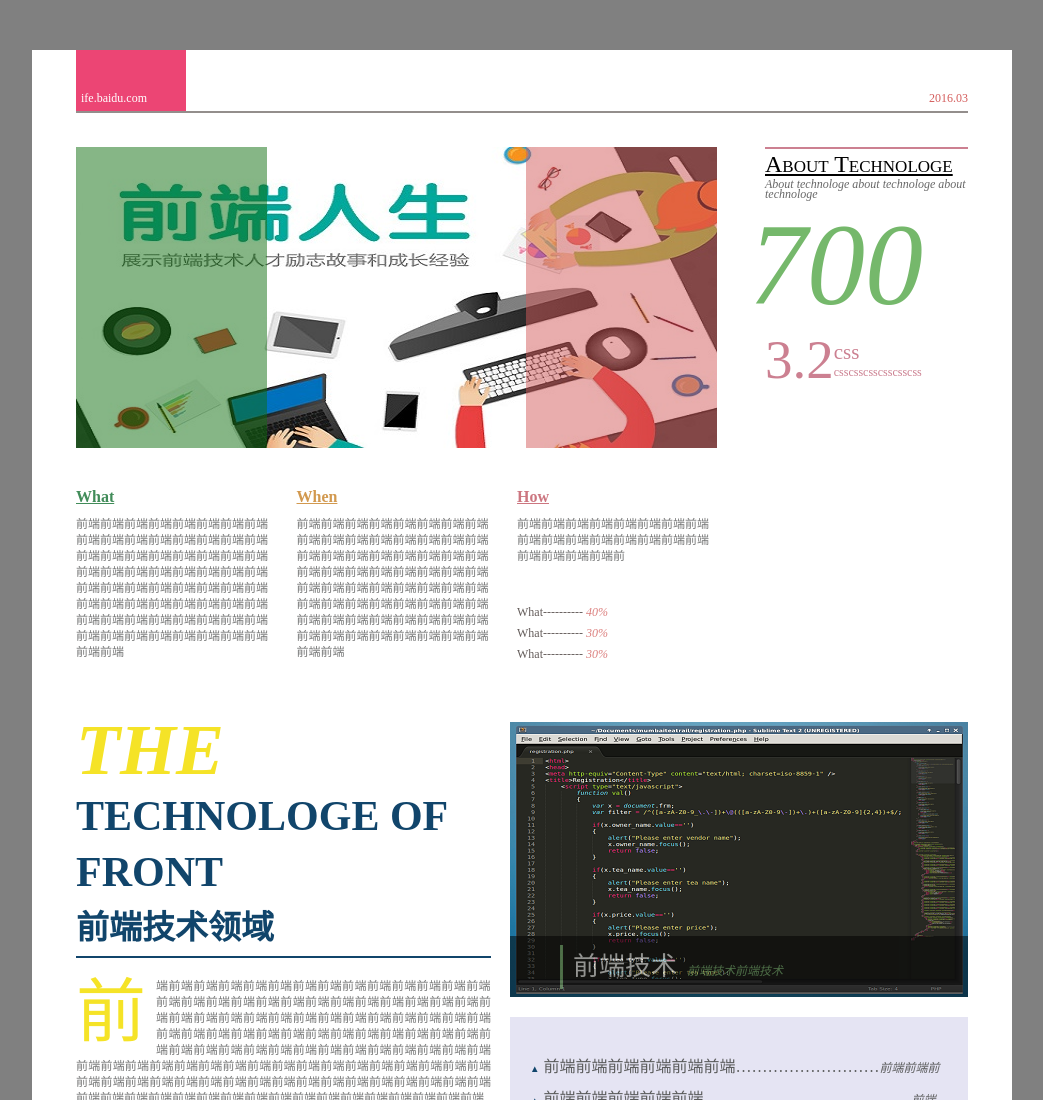
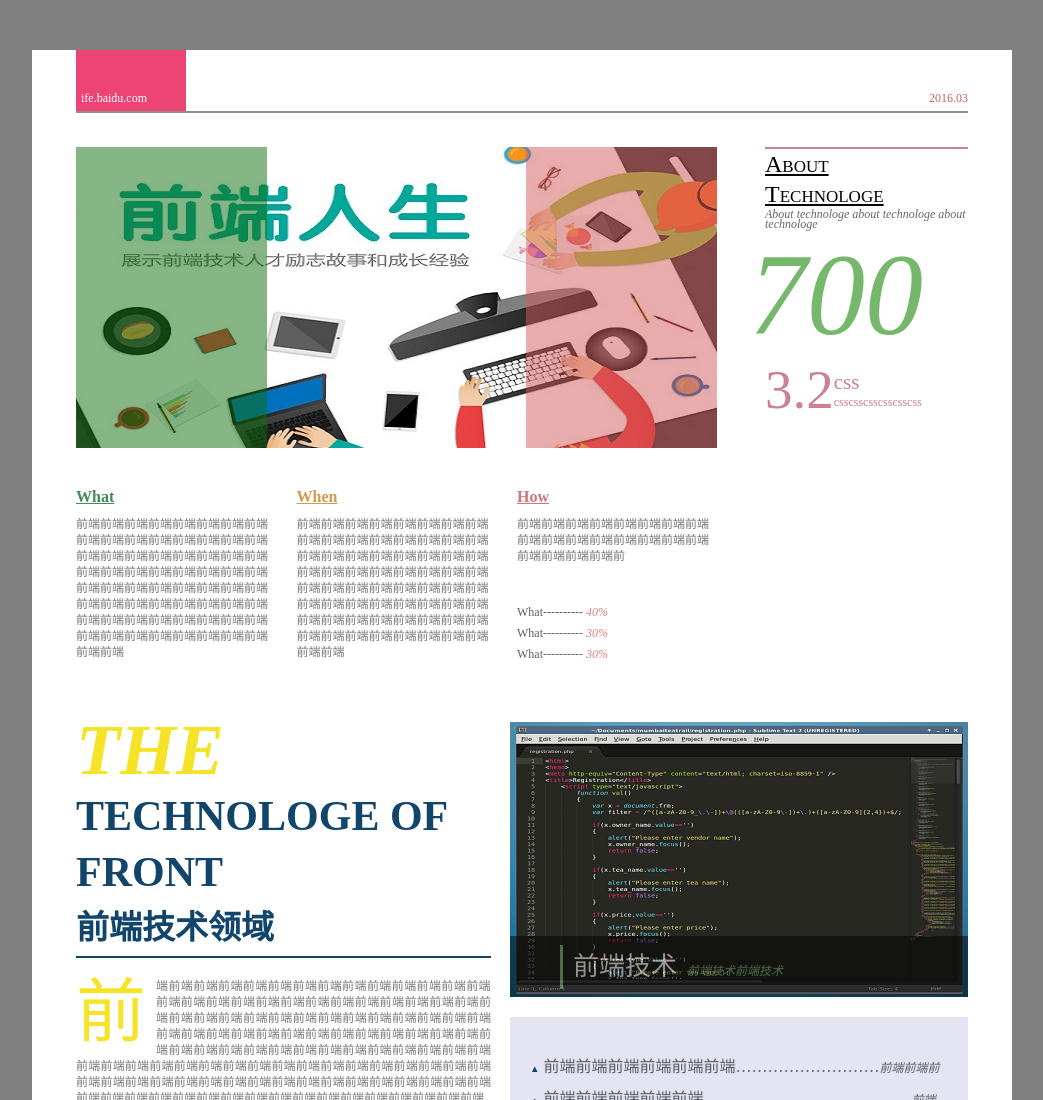
Before and after one commit to 960761/IFE-dataV, a plain HTML site: page task_1_1_6.html in a window 1280 px wide. Shown: the top 1100 px of the page, without its empty margins (118-1161 px from the left). Drawn offline with Linux system fonts and the light colour scheme.

Commit message:
task_1_1_6

```diff
--- a/task_1_1_6.html
+++ b/task_1_1_6.html
@@ -19,7 +19,8 @@
 
     <section class="clearfix">
       <aside class="side-bar">
-        <p class="side-title">About Technologe</p>
+        <p class="side-title">About</p>
+        <p class="side-title">Technologe</p>
         <p class="side-subtitle">About technologe about technologe about technologe</p>
         <p class="middle-content">700</p>
         <div class="bottom-content">
```
